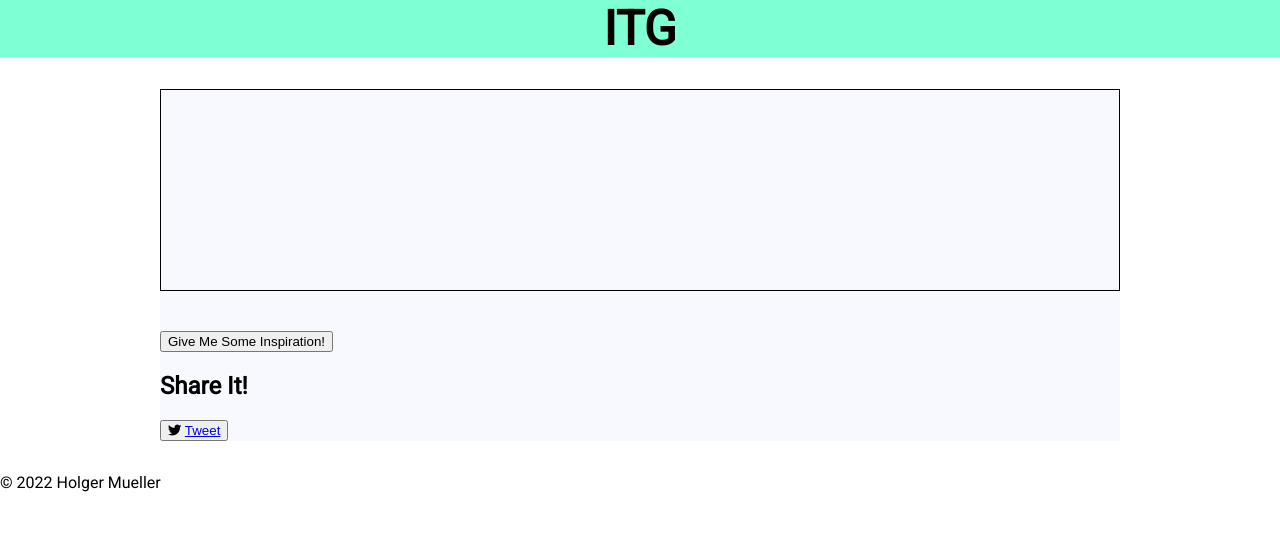
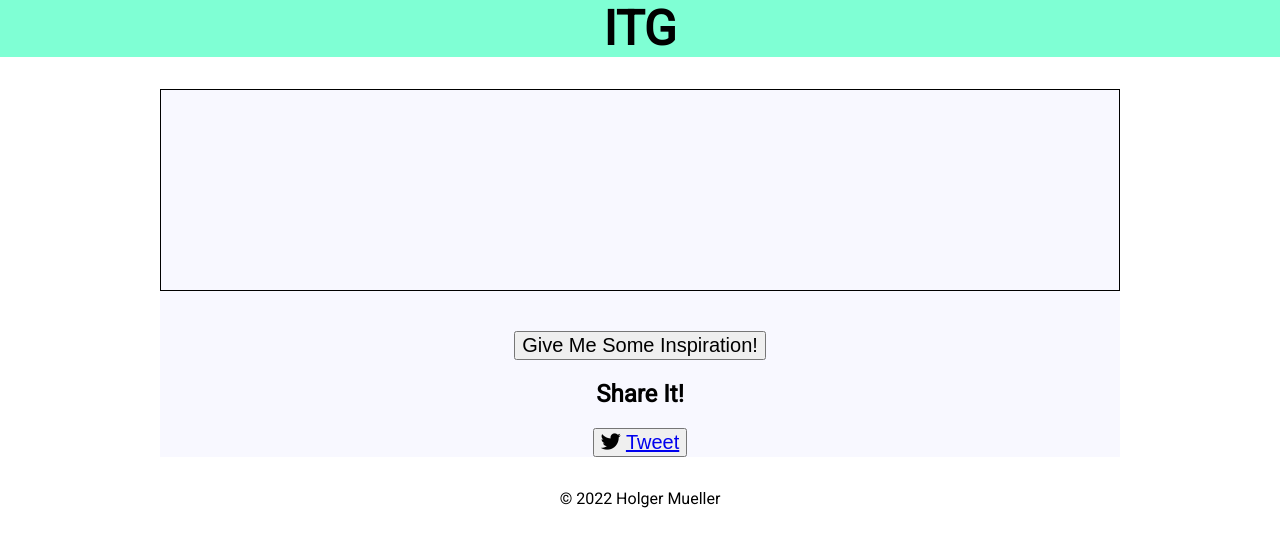
Before and after one commit to Holgermueller/ITG, a website: page index.html in a window 1280 px wide. Drawn offline with Linux system fonts and the light colour scheme.

Commit message:
some styling

```diff
--- a/css/main.css
+++ b/css/main.css
@@ -8,6 +8,7 @@ html {
   font-family: "Roboto", sans-serif;
   background-color: var(--neutralcolor);
   margin: 0;
+  height: 100vh;
 }
 
 .header {
@@ -29,14 +30,36 @@ h1 {
 .thought-display {
   min-height: 200px;
   border: 1px solid black;
+  position: relative;
+  top: 50%;
 }
 .thought-on-display {
   margin: auto;
   position: relative;
   top: 50%;
   text-align: center;
+  font-size: 2.5rem;
+  padding: 0.5rem;
 }
 .speaker-display {
   text-align: center;
   padding: 20px;
+  font-size: 2rem;
 }
+.thought-button {
+  font-size: 1.25rem;
+  margin: 0 auto;
+  display: block;
+}
+h2 {
+  text-align: center;
+}
+.bootleg-twitter-button {
+  font-size: 1.25rem;
+  margin: 0 auto;
+  display: block;
+  text-decoration: none;
+}
+.footer {
+  text-align: center;
+}
--- a/public/main.css
+++ b/public/main.css
@@ -1 +1 @@
-:root{--maincolor: ;--neutralcolor:hsl(0.67,1,0.99)}body,html{background-color:var(--neutralcolor);font-family:Roboto,sans-serif;margin:0}.header{background-color:#7fffd4}h1{font-size:3rem;margin:auto;width:-webkit-max-content;width:-moz-max-content;width:max-content}.main{background-color:#f8f8ff;margin:2rem auto;width:75%}.thought-display{border:1px solid #000;min-height:200px}.thought-on-display{margin:auto;position:relative;text-align:center;top:50%}.speaker-display{padding:20px;text-align:center}
+:root{--maincolor: ;--neutralcolor:hsl(0.67,1,0.99)}body,html{background-color:var(--neutralcolor);font-family:Roboto,sans-serif;height:100vh;margin:0}.header{background-color:#7fffd4}h1{font-size:3rem;margin:auto;width:-webkit-max-content;width:-moz-max-content;width:max-content}.main{background-color:#f8f8ff;margin:2rem auto;width:75%}.thought-display{border:1px solid #000;min-height:200px;position:relative;top:50%}.thought-on-display{font-size:2.5rem;margin:auto;padding:.5rem;position:relative;text-align:center;top:50%}.speaker-display{font-size:2rem;padding:20px;text-align:center}.thought-button{display:block;font-size:1.25rem;margin:0 auto}h2{text-align:center}.bootleg-twitter-button{display:block;font-size:1.25rem;margin:0 auto;text-decoration:none}.footer{text-align:center}
```
